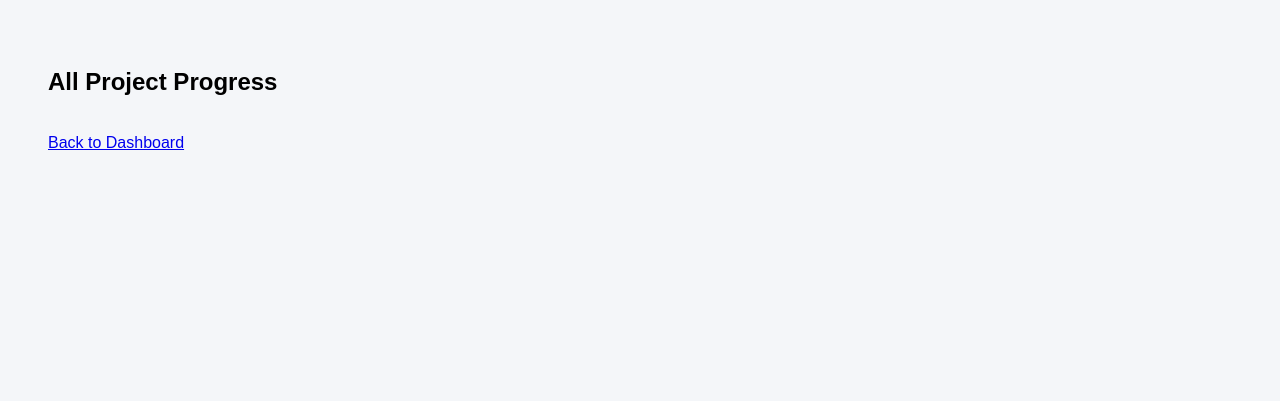
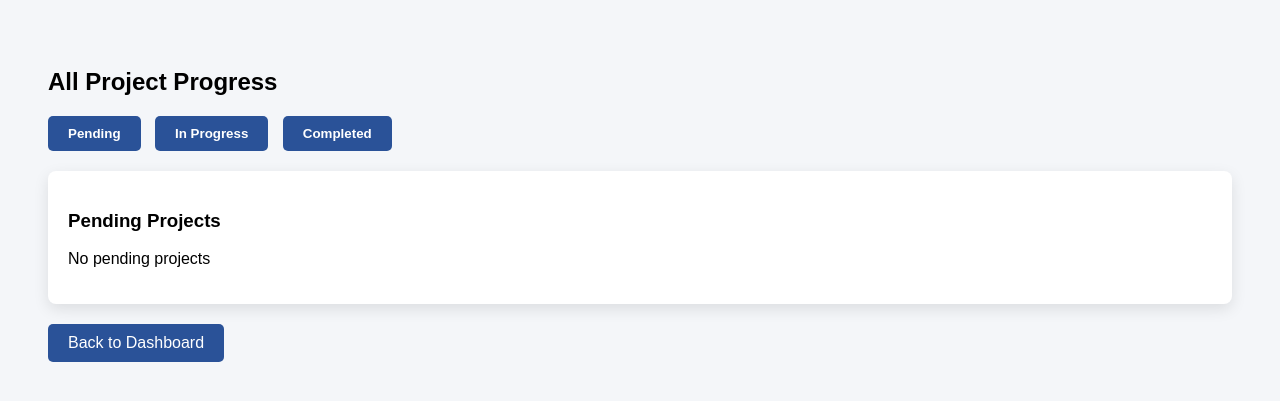
Before and after one commit to dilburroshanmohamed/Main-Project, a Django app: page /admin-project-progress/ in a window 1280 px wide. Shown: the top 401 px of the page. Run offline with Django 5.2, Linux system fonts and the light colour scheme; the visitor is signed in with stand-in values (Sample User, id 1); data that the repository does not hold is empty; parts of the project's set-up code (start-up, migrations or seed data) failed here and were passed over.

Commit message:
Refactor project progress view to categorize projects by status and enhance UI with section toggling

```diff
--- a/stressapp/views.py
+++ b/stressapp/views.py
@@ -544,44 +544,46 @@ def project_progress(request):
 
 
 
+from django.db.models import Avg
+from django.contrib.auth.decorators import login_required
+from .models import Project, ProjectAllocation
 
 @login_required
 def admin_project_progress(request):
 
-    if not request.user.is_superuser:
-        return redirect('/')
-
     projects = Project.objects.all()
 
-    project_data = []
+    pending_projects = []
+    processing_projects = []
+    completed_projects = []
 
     for project in projects:
 
         allocations = ProjectAllocation.objects.filter(project=project)
 
-        total_progress = 0
-        count = allocations.count()
+        # calculate overall progress
+        avg_progress = allocations.aggregate(avg=Avg('progress'))['avg'] or 0
 
-        if count > 0:
-            for alloc in allocations:
-                total_progress += alloc.progress
-
-            avg_progress = total_progress / count
-        else:
-            avg_progress = 0
-
-        project_data.append({
+        project_data = {
             'project': project,
             'allocations': allocations,
-            'progress': avg_progress
-        })
+            'progress': round(avg_progress,2)
+        }
 
-    return render(request, 'admin/admin_project_progress.html', {
-        'project_data': project_data
+        if avg_progress == 0:
+            pending_projects.append(project_data)
+
+        elif avg_progress < 100:
+            processing_projects.append(project_data)
+
+        else:
+            completed_projects.append(project_data)
+
+    return render(request,'admin/admin_project_progress.html',{
+        'pending_projects': pending_projects,
+        'processing_projects': processing_projects,
+        'completed_projects': completed_projects
     })
-
-
-
 
 
 @login_required
--- a/templates/admin/admin_project_progress.html
+++ b/templates/admin/admin_project_progress.html
@@ -11,12 +11,36 @@ background:#f4f6f9;
 padding:40px;
 }
 
-.project-box{
+button{
+padding:10px 20px;
+margin-right:10px;
+border:none;
+border-radius:5px;
+background:#2a5298;
+color:white;
+cursor:pointer;
+font-weight:bold;
+}
+
+button:hover{
+background:#1e3c72;
+}
+
+.section{
+display:none;
 background:white;
 padding:20px;
-margin-bottom:20px;
+margin-top:20px;
 border-radius:8px;
 box-shadow:0 5px 15px rgba(0,0,0,0.1);
+}
+
+.project-box{
+background:#fff;
+padding:15px;
+margin-bottom:20px;
+border-radius:6px;
+border:1px solid #ddd;
 }
 
 table{
@@ -39,47 +63,85 @@ color:white;
 .progress-bar{
 width:100%;
 background:#ddd;
-height:20px;
+height:18px;
 border-radius:5px;
 }
 
 .progress-fill{
 background:#28a745;
-height:20px;
+height:18px;
 border-radius:5px;
 }
 
+.back-btn{
+display:inline-block;
+margin-top:20px;
+padding:10px 20px;
+background:#2a5298;
+color:white;
+text-decoration:none;
+border-radius:5px;
+}
+
+.back-btn:hover{
+background:#1e3c72;
+}
+
 </style>
+
+<script>
+
+function showSection(section){
+
+document.getElementById("pending").style.display="none";
+document.getElementById("progress").style.display="none";
+document.getElementById("completed").style.display="none";
+
+document.getElementById(section).style.display="block";
+
+}
+
+window.onload=function(){
+showSection("pending");
+}
+
+</script>
+
 </head>
 
 <body>
 
 <h2>All Project Progress</h2>
 
-{% for data in project_data %}
+<button onclick="showSection('pending')">Pending</button>
+<button onclick="showSection('progress')">In Progress</button>
+<button onclick="showSection('completed')">Completed</button>
+
+<!-- ================= PENDING ================= -->
+
+<div id="pending" class="section">
+
+<h3>Pending Projects</h3>
+
+{% for data in pending_projects %}
 
 <div class="project-box">
 
 <h3>{{ data.project.project_name }}</h3>
-<p><b>Project Manager:</b> {{ data.project.created_by.username }}</p>
 
 <p><b>Overall Progress:</b> {{ data.progress|floatformat:0 }}%</p>
 
 <div class="progress-bar">
-    <div class="progress-fill"
-         style="width: {{ data.progress|default:'0' }}%;">
-    </div>
+<div class="progress-fill" style="width:{{ data.progress }}%"></div>
 </div>
 
-
-
-<br>
+<h4>Task Progress</h4>
 
 <table>
 
 <tr>
 <th>Employee</th>
-<th>Task</th>
+<th>Task Role</th>
 <th>Progress</th>
 </tr>
 
@@ -94,7 +156,7 @@ border-radius:5px;
 {% empty %}
 
 <tr>
-<td colspan="3">No allocations yet</td>
+<td colspan="3">No tasks assigned</td>
 </tr>
 
 {% endfor %}
@@ -103,11 +165,112 @@ border-radius:5px;
 
 </div>
 
+{% empty %}
+<p>No pending projects</p>
 {% endfor %}
 
-<br>
+</div>
 
-<a href="/admin-dashboard/">Back to Dashboard</a>
+
+<!-- ================= IN PROGRESS ================= -->
+
+<div id="progress" class="section">
+
+<h3>In Progress Projects</h3>
+
+{% for data in processing_projects %}
+
+<div class="project-box">
+
+<h3>{{ data.project.project_name }}</h3>
+
+<p><b>Overall Progress:</b> {{ data.progress|floatformat:0 }}%</p>
+
+<div class="progress-bar">
+<div class="progress-fill" style="width:{{ data.progress }}%"></div>
+</div>
+
+<h4>Task Progress</h4>
+
+<table>
+
+<tr>
+<th>Employee</th>
+<th>Task Role</th>
+<th>Progress</th>
+</tr>
+
+{% for alloc in data.allocations %}
+
+<tr>
+<td>{{ alloc.employee.full_name }}</td>
+<td>{{ alloc.task_role }}</td>
+<td>{{ alloc.progress }}%</td>
+</tr>
+
+{% endfor %}
+
+</table>
+
+</div>
+
+{% empty %}
+<p>No projects in progress</p>
+{% endfor %}
+
+</div>
+
+
+<!-- ================= COMPLETED ================= -->
+
+<div id="completed" class="section">
+
+<h3>Completed Projects</h3>
+
+{% for data in completed_projects %}
+
+<div class="project-box">
+
+<h3>{{ data.project.project_name }}</h3>
+
+<p><b>Overall Progress:</b> {{ data.progress|floatformat:0 }}%</p>
+
+<div class="progress-bar">
+<div class="progress-fill" style="width:{{ data.progress }}%"></div>
+</div>
+
+<h4>Task Progress</h4>
+
+<table>
+
+<tr>
+<th>Employee</th>
+<th>Task Role</th>
+<th>Progress</th>
+</tr>
+
+{% for alloc in data.allocations %}
+
+<tr>
+<td>{{ alloc.employee.full_name }}</td>
+<td>{{ alloc.task_role }}</td>
+<td>{{ alloc.progress }}%</td>
+</tr>
+
+{% endfor %}
+
+</table>
+
+</div>
+
+{% empty %}
+<p>No completed projects</p>
+{% endfor %}
+
+</div>
+
+
+<a class="back-btn" href="/admin-dashboard/">Back to Dashboard</a>
 
 </body>
 </html>
--- a/templates/view_pm.html
+++ b/templates/view_pm.html
@@ -37,7 +37,7 @@
         }
     </style>
 </head>
-    <a href="/admin-dashboard/">Back to Dashboard</a>
+<a href="/admin-dashboard/" class="btn">Back to Dashboard</a>
 
 <body>
 <div class="box">
```
Also changed, not shown: templates/view_emp.html (+5 -2 lines), templates/view_stress_records.html (+122 -24 lines).
